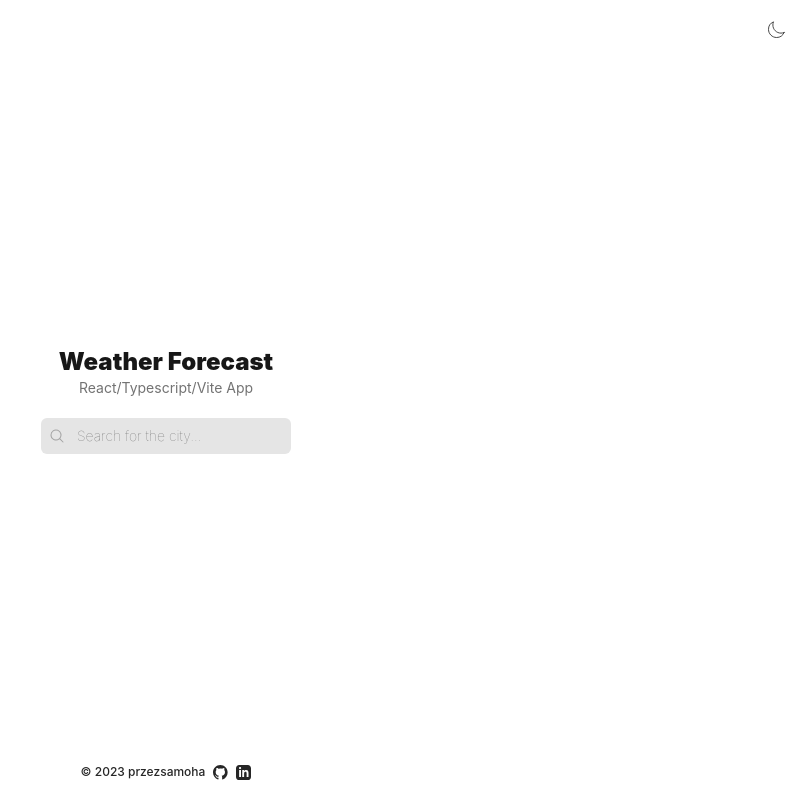
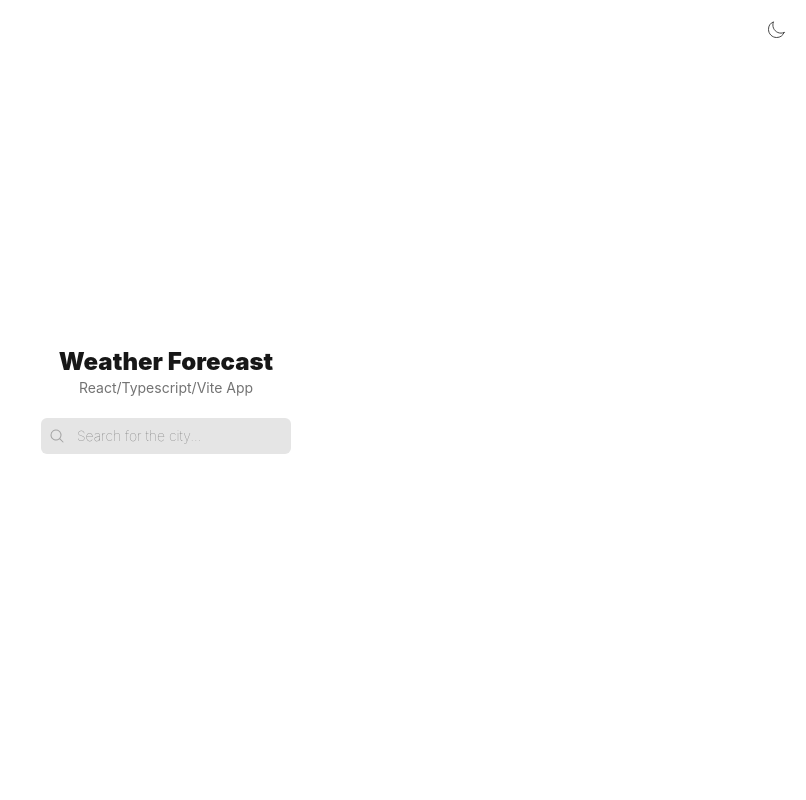
Before and after one commit to przezsamoha/weather-forecast-react-app-2, a React (Vite) app: page / in a window 1280 px wide. Shown: the whole page, without its empty margins (474-1280 px from the left). Built offline with nearby package versions, Linux system fonts and the light colour scheme.

Commit message:
Forecast component style amended to fit it third ForecastTile column; conditional TileLayer rendering in ForecastMap amended

```diff
--- a/src/App.tsx
+++ b/src/App.tsx
@@ -5,7 +5,7 @@ import Search from "./components/Search";
 import Forecast from "./components/Forecast";
 import ToggleDarkMode from "./components/ToggleDarkMode";
 import ReturnToSearch from "./components/ReturnToSearch";
-import Footer from "./components/Footer";
+// import Footer from "./components/Footer";
 
 function App() {
   const [darkMode, setDarkMode] = useState<boolean>(false);
@@ -24,12 +24,8 @@ function App() {
   const toggleDarkMode = () => setDarkMode(!darkMode);
 
   return (
-    <div className="relative w-full h-screen min-w-[320px] min-h-[350px] dark:bg-neutral-900">
-      <div
-        className={`${
-          darkMode ? "dark" : "light"
-        } flex justify-center items-center`}
-      >
+    <div className="relative w-full h-screen min-w-[350px] dark:bg-neutral-900">
+      <div className={`${darkMode ? "dark" : "light"}`}>
         {forecast && <ReturnToSearch handleReset={handleReset} />}
         <ToggleDarkMode toggleDarkMode={toggleDarkMode} darkMode={darkMode} />
         {forecast ? (
@@ -48,8 +44,8 @@ function App() {
             handleReset={handleReset}
           />
         )}
+        {/* <Footer darkMode={darkMode} /> */}
       </div>
-      <Footer darkMode={darkMode} />
     </div>
   );
 }
--- a/src/components/Footer.tsx
+++ b/src/components/Footer.tsx
@@ -10,7 +10,7 @@ export default function Footer({ darkMode }: FooterProps) {
     <div
       className={`${
         darkMode ? "dark" : "light"
-      } fixed min-w-[300px] bottom-5 inset-x-0 space-x-2 flex justify-center items-center dark:bg-neutral-800`}
+      } inset-x-0 space-x-2 flex justify-center items-center dark:bg-neutral-800`}
     >
       <h1 className="font-medium text-xs text-neutral-800 dark:text-neutral-200">
         © 2023 przezsamoha
--- a/src/components/Forecast.tsx
+++ b/src/components/Forecast.tsx
@@ -5,6 +5,7 @@ import ForecastIntervalsSection from "./ForecastIntervalSection";
 import ForecastSunriseSunsetSection from "./ForecastSunriseSunsetSection";
 import ForecastTilesSection from "./ForecastTilesSection";
 import ForecastMap from "./ForecastMap";
+import Footer from "./Footer";
 
 export interface ForecastProps {
   forecastData: ForecastDataProps;
@@ -21,12 +22,13 @@ export default function Forecast({
 }: ForecastProps) {
   return (
     <div className="w-full h-screen flex justify-center items-center dark:bg-neutral-800">
-      <div className="w-[260px] mb-5">
+      <div className="w-[320px]">
         <ForecastHeader forecastData={forecastData} />
         {lat && lon && <ForecastMap darkMode={darkMode} lat={lat} lon={lon} />}
         <ForecastIntervalsSection forecastData={forecastData} />
         <ForecastSunriseSunsetSection forecastData={forecastData} />
         <ForecastTilesSection forecastData={forecastData} />
+        <Footer darkMode={darkMode} />
       </div>
     </div>
   );
--- a/src/components/ForecastInterval.tsx
+++ b/src/components/ForecastInterval.tsx
@@ -14,7 +14,7 @@ export default function ForecastInterval({
 }: ForecastIntervalProps) {
   return (
     <div
-      className="inline-block w-[43px] mb-2 text-center flex-shrink-0 overscroll-contain"
+      className="inline-block w-[40px] mb-2 text-center flex-shrink-0 overscroll-contain"
       key={index}
     >
       <p className="text-xxs font-extralight text-neutral-500 dark:text-neutral-200">
--- a/src/components/ForecastIntervalSection.tsx
+++ b/src/components/ForecastIntervalSection.tsx
@@ -10,7 +10,7 @@ export default function ForecastIntervalsSection({
   forecastData,
 }: ForecastIntervalsSectionProps) {
   return (
-    <section className="flex overflow-x-scroll pt-1 mt-4 dark:text-neutral-200 dark:bg-neutral-700/25 dark:rounded-md">
+    <section className="flex overflow-x-scroll items-center pt-1 mt-4 dark:text-neutral-200 dark:bg-neutral-700/25 dark:rounded-md">
       {forecastData.list.map((item, i) => {
         return (
           <ForecastInterval forecastIntervalData={item} index={i} key={i} />
--- a/src/components/ForecastMap.tsx
+++ b/src/components/ForecastMap.tsx
@@ -8,28 +8,23 @@ interface ForecastMapProps {
   darkMode: boolean;
 }
 
+const URL = "https://tiles.stadiamaps.com/tiles";
+const darkModeParam = "alidade_smooth_dark/{z}/{x}/{y}{r}.png";
+const lightModeParam = "alidade_smooth/{z}/{x}/{y}{r}.png";
+
 export default function ForecastMap({ lat, lon, darkMode }: ForecastMapProps) {
   const marker = new Icon({
-    // iconUrl:
-    //   "https://icon-library.com/images/location-pin-icon-png/location-pin-icon-png-21.jpg",
     iconUrl: markerIcon,
     iconSize: [38, 38],
   });
 
   return (
-    <MapContainer className="h-44" center={[lat, lon]} zoom={13}>
+    <MapContainer className="h-44 mt-5" center={[lat, lon]} zoom={13}>
       <div>
-        {darkMode ? (
-          <TileLayer
-            attribution='&copy; <a href="https://stadiamaps.com/">Stadia Maps</a>, &copy; <a href="https://openmaptiles.org/">OpenMapTiles</a> &copy; <a href="http://openstreetmap.org">OpenStreetMap</a> contributors'
-            url="https://tiles.stadiamaps.com/tiles/alidade_smooth_dark/{z}/{x}/{y}{r}.png"
-          />
-        ) : (
-          <TileLayer
-            attribution='&copy; <a href="https://stadiamaps.com/">Stadia Maps</a>, &copy; <a href="https://openmaptiles.org/">OpenMapTiles</a> &copy; <a href="http://openstreetmap.org">OpenStreetMap</a> contributors'
-            url="https://tiles.stadiamaps.com/tiles/alidade_smooth/{z}/{x}/{y}{r}.png"
-          />
-        )}
+        <TileLayer
+          attribution='&copy; <a href="https://stadiamaps.com/">Stadia Maps</a>, &copy; <a href="https://openmaptiles.org/">OpenMapTiles</a> &copy; <a href="http://openstreetmap.org">OpenStreetMap</a> contributors'
+          url={`${URL}/${darkMode ? darkModeParam : lightModeParam}`}
+        />
       </div>
       <Marker position={[lat, lon]} icon={marker}></Marker>
     </MapContainer>
--- a/src/components/ForecastTile.tsx
+++ b/src/components/ForecastTile.tsx
@@ -36,7 +36,7 @@ export default function ForecastTile({
   const Icon = icons[icon];
 
   return (
-    <article className="w-[120px] h-[120px] flex flex-col items-start justify-between bg-neutral-100 rounded-md p-2 dark:bg-neutral-700/25">
+    <article className="w-[100px] h-[100px] flex flex-col items-start justify-between bg-neutral-100 rounded-md p-2 dark:bg-neutral-700/25">
       <div className="flex items-center font-extralight justify-center space-x-1 text-neutral-500 dark:text-neutral-400 ">
         <Icon />
         <h4 className="text-xxs font-medium uppercase ">{title}</h4>
--- a/src/components/ForecastTilesSection.tsx
+++ b/src/components/ForecastTilesSection.tsx
@@ -13,7 +13,7 @@ export default function ForecastTilesSection({
   const today = forecastData.list[0];
 
   return (
-    <section className="grid grid-cols-2 gap-3 mt-3  items-center justify-items-center overflow-scroll max-h-[260px]">
+    <section className="grid grid-cols-3 gap-2 mt-3 mb-5 items-center justify-items-center overflow-scroll max-h-[260px]">
       {getTilesBlueprint(today).map((tile, index) => {
         return (
           <ForecastTile
--- a/src/helpers/index.tsx
+++ b/src/helpers/index.tsx
@@ -130,16 +130,16 @@ export function getTilesBlueprint(
       description: `Gust ${today.wind.gust.toFixed(1)} km/h.`,
     },
     {
+      icon: "pressure",
+      title: "pressure",
+      info: `${today.main.pressure} hPa`,
+      description: `${getPressureDescription(today.main.pressure)}`,
+    },
+    {
       icon: "visibility",
       title: "visibility",
       info: `${today.visibility / 1000} km`,
       description: `${getVisibilityDesctiption(today.visibility)}`,
-    },
-    {
-      icon: "pressure",
-      title: "pressure",
-      info: `${today.main.pressure} hPa`,
-      description: `${getPressureDescription(today.main.pressure)}`,
     },
     {
       icon: "humidity",
```
